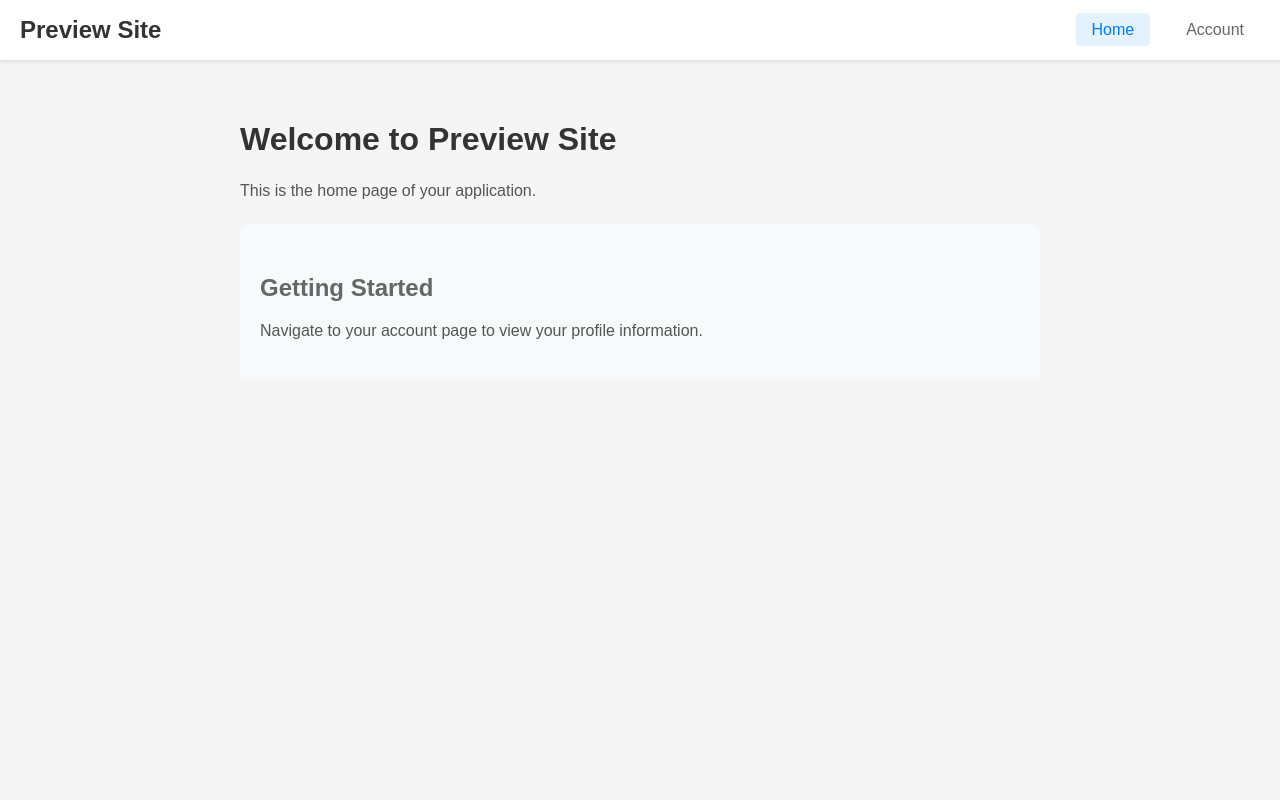
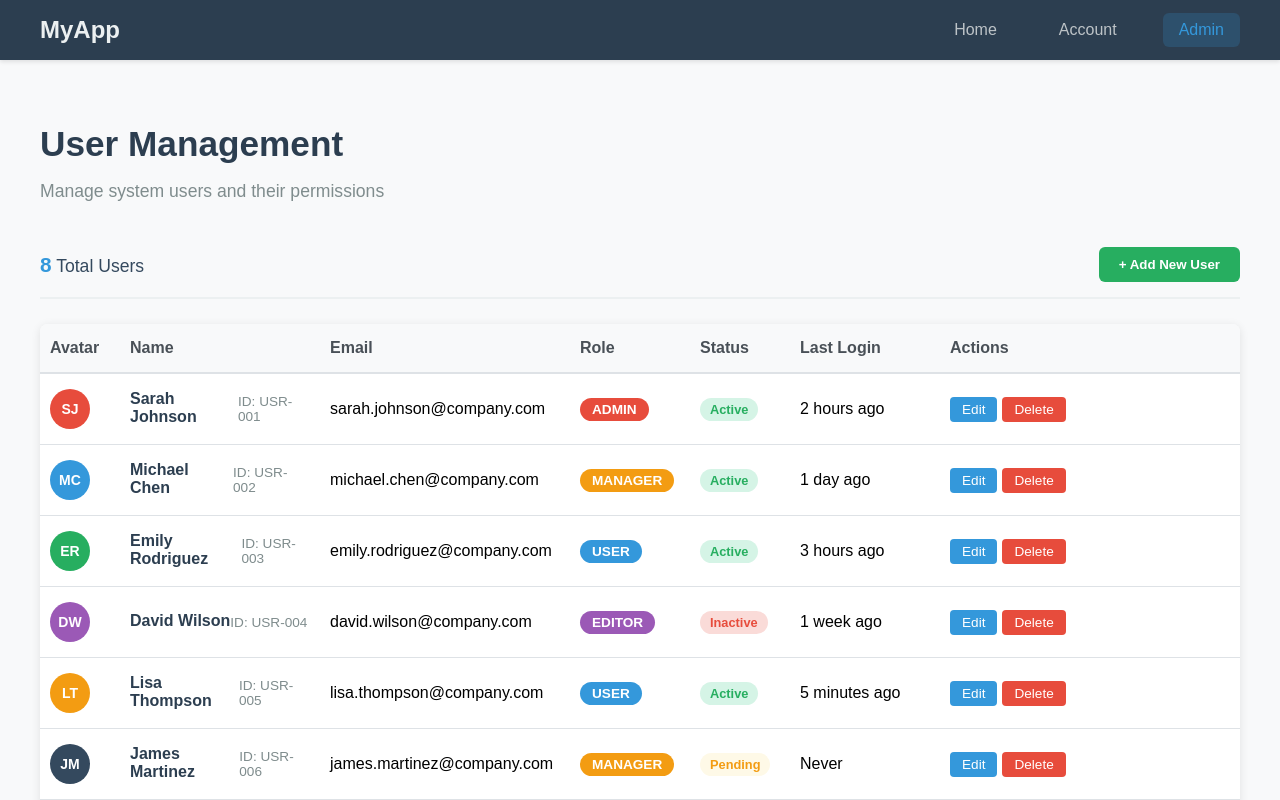
Before and after one commit to firestitch-preview-sites/prototype-w1a46cd709, an Angular app: page /admin in a window 1280 px wide. Before the commit this address led to /home. Shown: the top 800 px of the page. Built offline with nearby package versions, Linux system fonts and the light colour scheme.

Commit message:
Add admin page with user listing and update navigation

```diff
--- /dev/null
+++ b/src/app/admin/admin.component.ts
@@ -0,0 +1,360 @@
+import { Component } from '@angular/core';
+import { CommonModule } from '@angular/common';
+
+@Component({
+  selector: 'app-admin',
+  standalone: true,
+  imports: [CommonModule],
+  template: `
+    <div class="admin-container">
+      <h1>User Management</h1>
+      <p class="subtitle">Manage system users and their permissions</p>
+
+      <div class="users-header">
+        <div class="user-count">
+          <span class="count">{{ users.length }}</span> Total Users
+        </div>
+        <button class="add-user-btn">+ Add New User</button>
+      </div>
+
+      <div class="users-table">
+        <div class="table-header">
+          <div class="header-cell">Avatar</div>
+          <div class="header-cell">Name</div>
+          <div class="header-cell">Email</div>
+          <div class="header-cell">Role</div>
+          <div class="header-cell">Status</div>
+          <div class="header-cell">Last Login</div>
+          <div class="header-cell">Actions</div>
+        </div>
+
+        <div class="table-row" *ngFor="let user of users">
+          <div class="table-cell">
+            <div class="avatar" [style.background-color]="user.avatarColor">
+              {{ user.initials }}
+            </div>
+          </div>
+          <div class="table-cell">
+            <div class="user-name">{{ user.name }}</div>
+            <div class="user-id">ID: {{ user.id }}</div>
+          </div>
+          <div class="table-cell">{{ user.email }}</div>
+          <div class="table-cell">
+            <span class="role-badge" [class]="'role-' + user.role.toLowerCase()">
+              {{ user.role }}
+            </span>
+          </div>
+          <div class="table-cell">
+            <span class="status-badge" [class]="'status-' + user.status.toLowerCase()">
+              {{ user.status }}
+            </span>
+          </div>
+          <div class="table-cell">{{ user.lastLogin }}</div>
+          <div class="table-cell">
+            <button class="action-btn edit">Edit</button>
+            <button class="action-btn delete">Delete</button>
+          </div>
+        </div>
+      </div>
+    </div>
+  `,
+  styles: [`
+    .admin-container {
+      max-width: 1200px;
+      margin: 0 auto;
+      padding: 20px;
+    }
+
+    h1 {
+      color: #2c3e50;
+      margin-bottom: 5px;
+      font-size: 2.2rem;
+      font-weight: 600;
+    }
+
+    .subtitle {
+      color: #7f8c8d;
+      margin-bottom: 30px;
+      font-size: 1.1rem;
+    }
+
+    .users-header {
+      display: flex;
+      justify-content: space-between;
+      align-items: center;
+      margin-bottom: 25px;
+      padding: 15px 0;
+      border-bottom: 2px solid #ecf0f1;
+    }
+
+    .user-count {
+      font-size: 1.1rem;
+      color: #34495e;
+    }
+
+    .count {
+      font-weight: bold;
+      color: #3498db;
+      font-size: 1.3rem;
+    }
+
+    .add-user-btn {
+      background: #27ae60;
+      color: white;
+      border: none;
+      padding: 10px 20px;
+      border-radius: 6px;
+      cursor: pointer;
+      font-weight: 600;
+      transition: background 0.3s;
+    }
+
+    .add-user-btn:hover {
+      background: #219a52;
+    }
+
+    .users-table {
+      background: white;
+      border-radius: 8px;
+      box-shadow: 0 2px 10px rgba(0,0,0,0.1);
+      overflow: hidden;
+    }
+
+    .table-header {
+      display: grid;
+      grid-template-columns: 80px 200px 250px 120px 100px 150px 150px;
+      background: #f8f9fa;
+      border-bottom: 2px solid #dee2e6;
+    }
+
+    .header-cell {
+      padding: 15px 10px;
+      font-weight: 600;
+      color: #495057;
+      text-align: left;
+    }
+
+    .table-row {
+      display: grid;
+      grid-template-columns: 80px 200px 250px 120px 100px 150px 150px;
+      border-bottom: 1px solid #dee2e6;
+      transition: background 0.2s;
+    }
+
+    .table-row:hover {
+      background: #f8f9fa;
+    }
+
+    .table-cell {
+      padding: 15px 10px;
+      display: flex;
+      align-items: center;
+    }
+
+    .avatar {
+      width: 40px;
+      height: 40px;
+      border-radius: 50%;
+      display: flex;
+      align-items: center;
+      justify-content: center;
+      color: white;
+      font-weight: bold;
+      font-size: 14px;
+    }
+
+    .user-name {
+      font-weight: 600;
+      color: #2c3e50;
+      margin-bottom: 2px;
+    }
+
+    .user-id {
+      font-size: 0.85rem;
+      color: #7f8c8d;
+    }
+
+    .role-badge {
+      padding: 4px 12px;
+      border-radius: 20px;
+      font-size: 0.85rem;
+      font-weight: 600;
+      text-transform: uppercase;
+    }
+
+    .role-admin {
+      background: #e74c3c;
+      color: white;
+    }
+
+    .role-manager {
+      background: #f39c12;
+      color: white;
+    }
+
+    .role-user {
+      background: #3498db;
+      color: white;
+    }
+
+    .role-editor {
+      background: #9b59b6;
+      color: white;
+    }
+
+    .status-badge {
+      padding: 4px 10px;
+      border-radius: 15px;
+      font-size: 0.8rem;
+      font-weight: 600;
+    }
+
+    .status-active {
+      background: #d5f4e6;
+      color: #27ae60;
+    }
+
+    .status-inactive {
+      background: #fadbd8;
+      color: #e74c3c;
+    }
+
+    .status-pending {
+      background: #fef9e7;
+      color: #f39c12;
+    }
+
+    .action-btn {
+      padding: 5px 12px;
+      border: none;
+      border-radius: 4px;
+      cursor: pointer;
+      font-size: 0.85rem;
+      margin-right: 5px;
+      transition: all 0.2s;
+    }
+
+    .edit {
+      background: #3498db;
+      color: white;
+    }
+
+    .edit:hover {
+      background: #2980b9;
+    }
+
+    .delete {
+      background: #e74c3c;
+      color: white;
+    }
+
+    .delete:hover {
+      background: #c0392b;
+    }
+
+    @media (max-width: 768px) {
+      .table-header,
+      .table-row {
+        grid-template-columns: 1fr;
+        gap: 10px;
+      }
+
+      .header-cell,
+      .table-cell {
+        border-bottom: 1px solid #eee;
+        padding: 10px;
+      }
+
+      .table-cell:before {
+        content: attr(data-label);
+        font-weight: bold;
+        display: block;
+        margin-bottom: 5px;
+      }
+    }
+  `]
+})
+export class AdminComponent {
+  users = [
+    {
+      id: 'USR-001',
+      name: 'Sarah Johnson',
+      email: 'sarah.johnson@company.com',
+      role: 'Admin',
+      status: 'Active',
+      lastLogin: '2 hours ago',
+      initials: 'SJ',
+      avatarColor: '#e74c3c'
+    },
+    {
+      id: 'USR-002',
+      name: 'Michael Chen',
+      email: 'michael.chen@company.com',
+      role: 'Manager',
+      status: 'Active',
+      lastLogin: '1 day ago',
+      initials: 'MC',
+      avatarColor: '#3498db'
+    },
+    {
+      id: 'USR-003',
+      name: 'Emily Rodriguez',
+      email: 'emily.rodriguez@company.com',
+      role: 'User',
+      status: 'Active',
+      lastLogin: '3 hours ago',
+      initials: 'ER',
+      avatarColor: '#27ae60'
+    },
+    {
+      id: 'USR-004',
+      name: 'David Wilson',
+      email: 'david.wilson@company.com',
+      role: 'Editor',
+      status: 'Inactive',
+      lastLogin: '1 week ago',
+      initials: 'DW',
+      avatarColor: '#9b59b6'
+    },
+    {
+      id: 'USR-005',
+      name: 'Lisa Thompson',
+      email: 'lisa.thompson@company.com',
+      role: 'User',
+      status: 'Active',
+      lastLogin: '5 minutes ago',
+      initials: 'LT',
+      avatarColor: '#f39c12'
+    },
+    {
+      id: 'USR-006',
+      name: 'James Martinez',
+      email: 'james.martinez@company.com',
+      role: 'Manager',
+      status: 'Pending',
+      lastLogin: 'Never',
+      initials: 'JM',
+      avatarColor: '#34495e'
+    },
+    {
+      id: 'USR-007',
+      name: 'Amanda Foster',
+      email: 'amanda.foster@company.com',
+      role: 'User',
+      status: 'Active',
+      lastLogin: '30 minutes ago',
+      initials: 'AF',
+      avatarColor: '#e67e22'
+    },
+    {
+      id: 'USR-008',
+      name: 'Robert Kim',
+      email: 'robert.kim@company.com',
+      role: 'Admin',
+      status: 'Active',
+      lastLogin: '1 hour ago',
+      initials: 'RK',
+      avatarColor: '#8e44ad'
+    }
+  ];
+}
--- a/src/app/app.component.ts
+++ b/src/app/app.component.ts
@@ -5,89 +5,99 @@ import { CommonModule } from '@angular/common';
 @Component({
   selector: 'app-root',
   standalone: true,
-  imports: [CommonModule, RouterOutlet, RouterLink, RouterLinkActive],
+  imports: [RouterOutlet, RouterLink, RouterLinkActive, CommonModule],
   template: `
-    <div class="app-container">
-      <nav class="navbar">
+    <nav class="top-nav">
+      <div class="nav-container">
         <div class="nav-brand">
-          <h1>Preview Site</h1>
+          <h2>MyApp</h2>
         </div>
-        <ul class="nav-links">
-          <li>
-            <a routerLink="/home"
-               routerLinkActive="active"
-               [routerLinkActiveOptions]="{exact: true}">
-              Home
-            </a>
-          </li>
-          <li>
-            <a routerLink="/account"
-               routerLinkActive="active">
-              Account
-            </a>
-          </li>
-        </ul>
-      </nav>
+        <div class="nav-links">
+          <a routerLink="/home" routerLinkActive="active" class="nav-link">Home</a>
+          <a routerLink="/account" routerLinkActive="active" class="nav-link">Account</a>
+          <a routerLink="/admin" routerLinkActive="active" class="nav-link">Admin</a>
+        </div>
+      </div>
+    </nav>
 
-      <main class="main-content">
-        <router-outlet></router-outlet>
-      </main>
-    </div>
+    <main class="main-content">
+      <router-outlet></router-outlet>
+    </main>
   `,
   styles: [`
-    .app-container {
-      min-height: 100vh;
-      background: #f5f5f5;
+    .top-nav {
+      background: #2c3e50;
+      box-shadow: 0 2px 4px rgba(0,0,0,0.1);
+      position: sticky;
+      top: 0;
+      z-index: 100;
     }
 
-    .navbar {
-      background: #fff;
-      box-shadow: 0 2px 4px rgba(0,0,0,0.1);
-      padding: 0 20px;
+    .nav-container {
+      max-width: 1200px;
+      margin: 0 auto;
       display: flex;
       justify-content: space-between;
       align-items: center;
+      padding: 0 20px;
       height: 60px;
     }
 
-    .nav-brand h1 {
+    .nav-brand h2 {
+      color: #ecf0f1;
       margin: 0;
-      color: #333;
+      font-weight: 600;
       font-size: 1.5rem;
     }
 
     .nav-links {
-      list-style: none;
       display: flex;
-      gap: 20px;
-      margin: 0;
-      padding: 0;
+      gap: 30px;
     }
 
-    .nav-links a {
+    .nav-link {
+      color: #bdc3c7;
       text-decoration: none;
-      color: #666;
       font-weight: 500;
       padding: 8px 16px;
-      border-radius: 4px;
-      transition: all 0.2s ease;
+      border-radius: 6px;
+      transition: all 0.3s ease;
     }
 
-    .nav-links a:hover {
-      color: #007bff;
-      background-color: #f8f9fa;
+    .nav-link:hover {
+      color: #ecf0f1;
+      background: rgba(255,255,255,0.1);
     }
 
-    .nav-links a.active {
-      color: #007bff;
-      background-color: #e3f2fd;
+    .nav-link.active {
+      color: #3498db;
+      background: rgba(52,152,219,0.2);
     }
 
     .main-content {
       min-height: calc(100vh - 60px);
+      background: #f8f9fa;
       padding: 20px 0;
+    }
+
+    @media (max-width: 768px) {
+      .nav-container {
+        flex-direction: column;
+        height: auto;
+        padding: 15px 20px;
+      }
+
+      .nav-links {
+        margin-top: 15px;
+        gap: 20px;
+      }
+
+      .main-content {
+        padding: 15px 0;
+      }
     }
   `]
 })
 export class AppComponent {
+  title = 'prototype-app';
 }
--- a/src/app/app.routes.ts
+++ b/src/app/app.routes.ts
@@ -1,10 +1,12 @@
 import { Routes } from '@angular/router';
-import { HomeComponent } from './home.component';
-import { AccountComponent } from './account.component';
+import { HomeComponent } from './home/home.component';
+import { AccountComponent } from './account/account.component';
+import { AdminComponent } from './admin/admin.component';
 
 export const routes: Routes = [
   { path: '', redirectTo: '/home', pathMatch: 'full' },
   { path: 'home', component: HomeComponent },
   { path: 'account', component: AccountComponent },
+  { path: 'admin', component: AdminComponent },
   { path: '**', redirectTo: '/home' }
 ];
```
